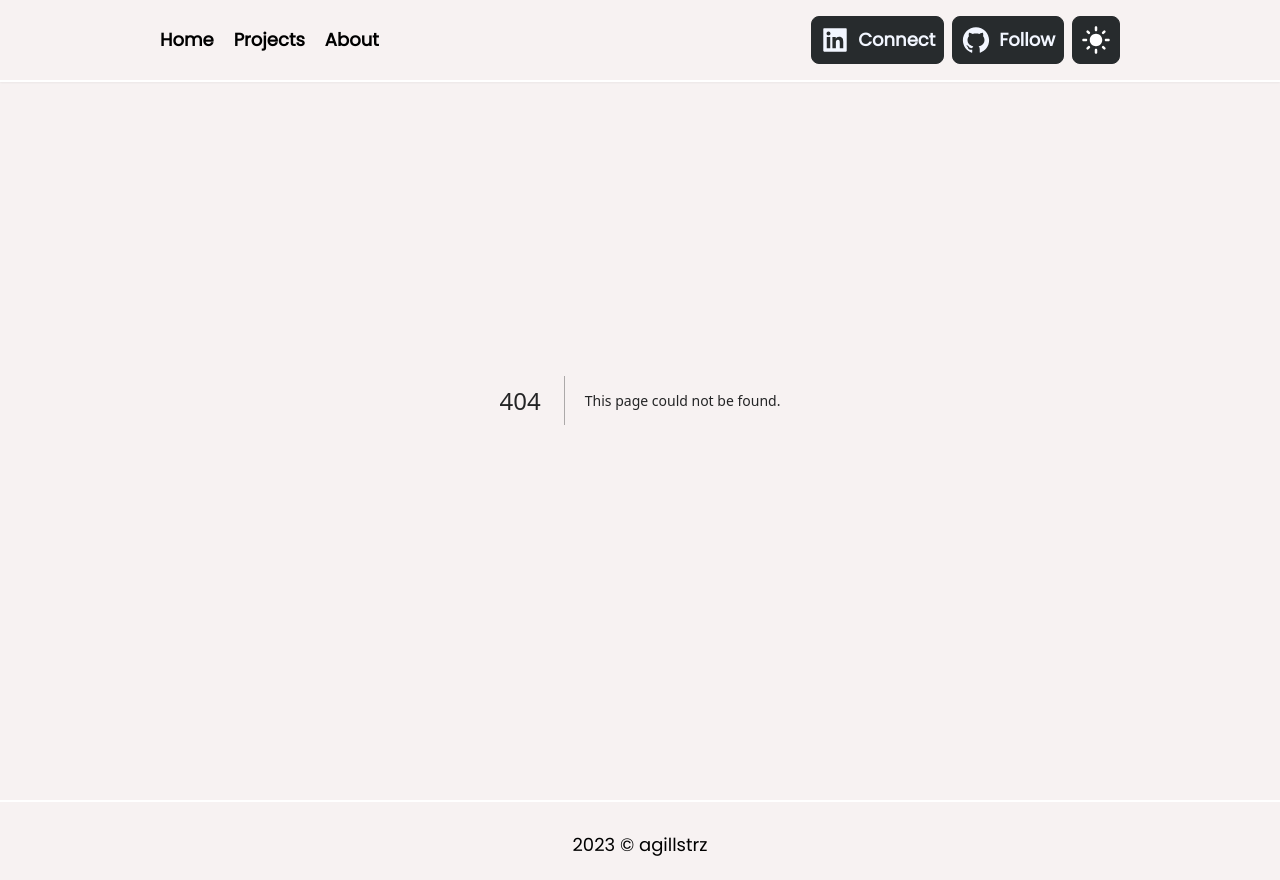
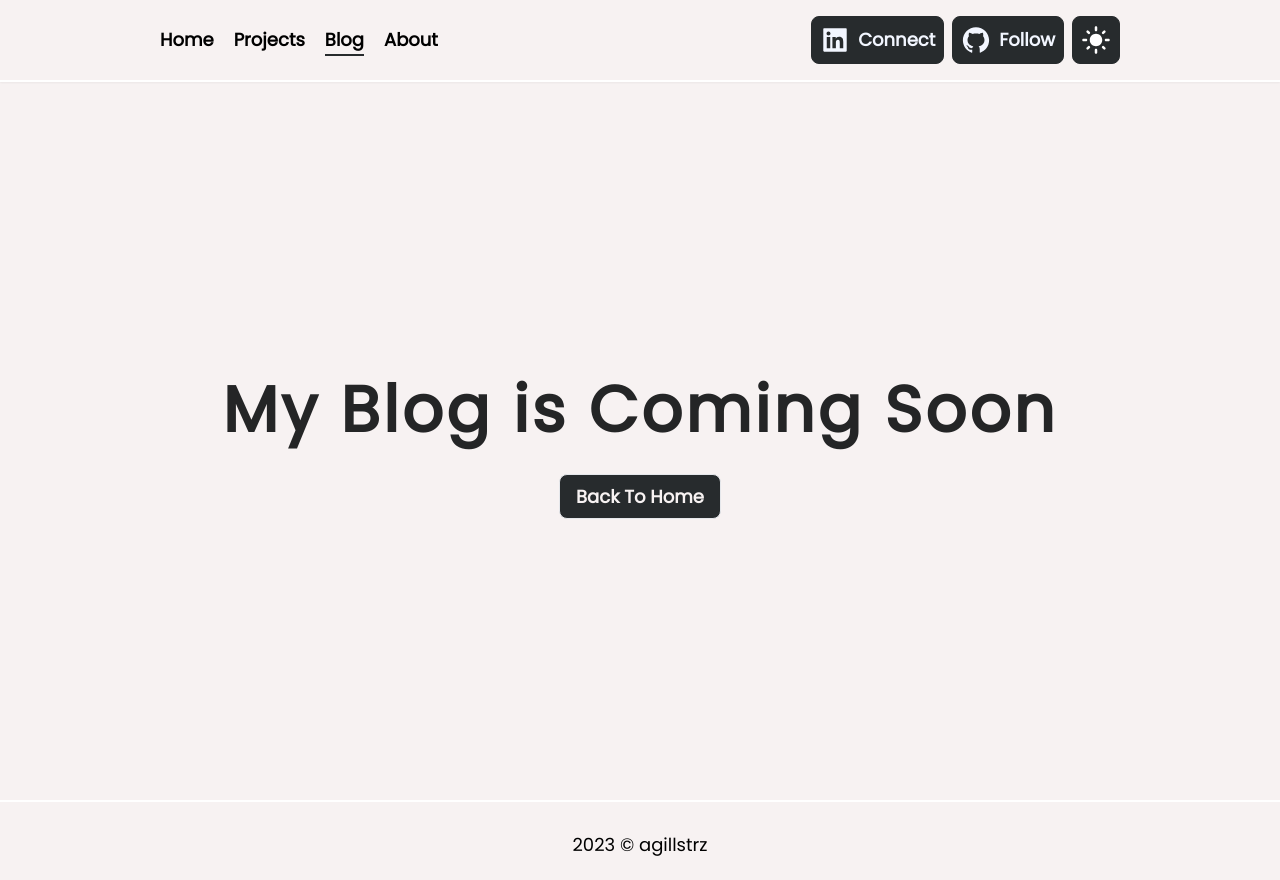
Before and after one commit to agillstrz/portfolio, a Next.js app: page /blog in a window 1280 px wide. Before the commit this address had no page. Built offline with nearby package versions, Linux system fonts and the light colour scheme.

Commit message:
update blog

```diff
--- /dev/null
+++ b/src/app/blog/layout.jsx
@@ -0,0 +1,5 @@
+import React from "react";
+
+export default function layout({ children }) {
+  return <div className="section bg-cover h-screen  w-screen ">{children}</div>;
+}
--- /dev/null
+++ b/src/app/blog/page.jsx
@@ -0,0 +1,16 @@
+"use client";
+import Link from "next/link";
+export default function page() {
+  return (
+    <div className="flex flex-col justify-center gap-4 w-full h-full items-center">
+      <h1 className="lg:text-[4rem] text-[20px]  text-center font-bold tracking-wider dark:text-light2 text-dark1">
+        My Blog is Coming Soon
+      </h1>
+      <Link href={"/"}>
+        <button className="btnDark px-4 py-2 lg:text-[18px] font-bold ">
+          Back To Home
+        </button>
+      </Link>
+    </div>
+  );
+}
--- a/src/components/about/Resume.jsx
+++ b/src/components/about/Resume.jsx
@@ -15,15 +15,15 @@ export default function Resume() {
           Resume
         </p>
         <p className="lg:text-[17px] font-medium">
-          "An Information Systems student with a passion for frontend
+          "I am an Information Systems student with a passion for frontend
           development. I have skills in HTML, CSS, JavaScript, React JS, and a
-          basic understanding of API development using Laravel. I have undergone
+          basic understanding of API development using Laravel. I underwent
           training to become a frontend developer at Altera Academy and
           collaborated with my fellow training team members to create a complex
-          website. I am active as a person in charge of the Information Systems
-          Laboratory, so that I can be professional in the work environment and
-          I am looking for a starting position to learn, broaden my skills, and
-          apply my knowledge."
+          website. I am also actively involved as the person in charge of the
+          Information Systems Laboratory, which has helped me to develop a
+          professional work ethic. I am currently seeking a starting position to
+          further learn, broaden my skills, and apply my knowledge"
         </p>
       </motion.div>
     </>
--- a/src/mockup/mockup.js
+++ b/src/mockup/mockup.js
@@ -6,6 +6,10 @@ export const nav = [
   {
     name: "Projects",
     path: "/project",
+  },
+  {
+    name: "Blog",
+    path: "/blog",
   },
   {
     name: "About",
```
Also changed, not shown: src/assets/img/notFound.jpg (added).
